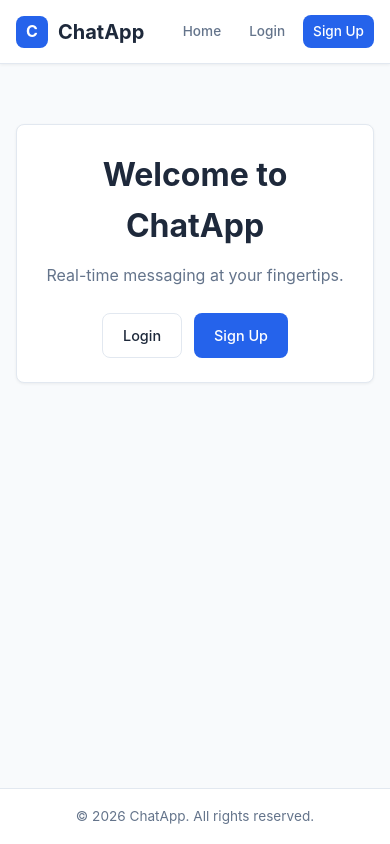
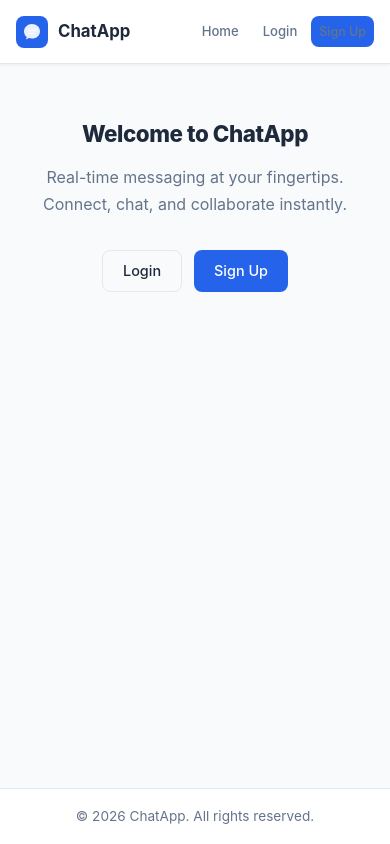
Before and after one commit to Musthak2004/Real-time-Chat-Application, a Django app: page / in a window 390 px wide. Run offline with Django 5.2, Linux system fonts and the light colour scheme.

Commit message:
Improve UI/UX: animations, responsive CSS, hero section, SVG logo, clean templates

```diff
--- a/static/css/style.css
+++ b/static/css/style.css
@@ -8,8 +8,10 @@
   --text-muted: #64748b;
   --border: #e2e8f0;
   --radius: 8px;
+  --radius-lg: 12px;
   --shadow: 0 1px 3px rgba(0, 0, 0, 0.06);
-  --shadow-lg: 0 4px 12px rgba(0, 0, 0, 0.08);
+  --shadow-md: 0 4px 6px rgba(0, 0, 0, 0.05);
+  --shadow-lg: 0 10px 25px rgba(0, 0, 0, 0.08);
   --header-height: 64px;
   --footer-height: 56px;
 }
@@ -23,6 +25,7 @@
 html {
   font-size: 16px;
   -webkit-font-smoothing: antialiased;
+  -moz-osx-font-smoothing: grayscale;
 }
 
 body {
@@ -52,7 +62,9 @@ a:hover {
   top: 0;
   z-index: 50;
   height: var(--header-height);
-  background: var(--surface);
+  background: rgba(255, 255, 255, 0.97);
+  -webkit-backdrop-filter: blur(8px);
+  backdrop-filter: blur(8px);
   border-bottom: 1px solid var(--border);
   box-shadow: var(--shadow);
 }
@@ -79,48 +91,56 @@ a:hover {
 .logo-icon {
   width: 32px;
   height: 32px;
-  background: var(--primary);
-  border-radius: var(--radius);
-  display: flex;
-  align-items: center;
-  justify-content: center;
-  color: #fff;
-  font-size: 1rem;
-  font-weight: 700;
+  color: var(--primary);
+  flex-shrink: 0;
 }
 
 .main-nav {
   display: flex;
   align-items: center;
-  gap: 8px;
+  gap: 4px;
 }
 
-.main-nav a {
+.main-nav a,
+.main-nav .nav-link {
   padding: 8px 16px;
   border-radius: var(--radius);
   font-size: 0.9rem;
   font-weight: 500;
   color: var(--text-muted);
+  text-decoration: none;
   transition: background 0.2s, color 0.2s;
 }
 
-.main-nav a:hover {
+.main-nav a:hover,
+.main-nav .nav-link:hover {
   background: var(--primary-light);
   color: var(--primary);
 }
 
-.main-nav .nav-btn {
+.nav-btn {
   background: var(--primary);
   color: #fff;
+  border: none;
+  padding: 8px 16px;
+  border-radius: var(--radius);
+  font-size: 0.9rem;
+  font-weight: 500;
+  cursor: pointer;
+  text-decoration: none;
+  transition: background 0.2s, transform 0.15s;
 }
 
-.main-nav .nav-btn:hover {
+.nav-btn:hover {
   background: var(--primary-hover);
   color: #fff;
 }
 
+.nav-btn:active {
+  transform: scale(0.97);
+}
+
 .user-dropdown {
-  position: relative;
   display: flex;
   align-items: center;
   gap: 8px;
@@ -235,14 +279,47 @@ a:hover {
 .card {
   background: var(--surface);
   border: 1px solid var(--border);
-  border-radius: var(--radius);
-  padding: 24px;
+  border-radius: var(--radius-lg);
+  padding: 32px;
   box-shadow: var(--shadow);
+  transition: box-shadow 0.3s, transform 0.3s;
 }
+
+.card:hover {
+  box-shadow: var(--shadow-md);
+}
+
+.card-sm {
+  max-width: 400px;
+  margin: 0 auto;
+}
+
+.card-md {
+  max-width: 480px;
+  margin: 0 auto;
+}
+
+.card-lg {
+  max-width: 640px;
+  margin: 0 auto;
+}
+
+.card-centered {
+  text-align: center;
+}
+
+.card-title {
+  margin-bottom: 24px;
+  font-size: 1.5rem;
+  font-weight: 700;
+}
+
+/* ─── Buttons ──────────────────────────────────────────── */
 
 .btn {
   display: inline-flex;
   align-items: center;
+  justify-content: center;
   gap: 6px;
   padding: 10px 20px;
   border-radius: var(--radius);
@@ -250,8 +327,13 @@ a:hover {
   font-weight: 500;
   border: none;
   cursor: pointer;
-  transition: background 0.2s, box-shadow 0.2s;
+  transition: background 0.2s, box-shadow 0.2s, transform 0.15s;
   text-decoration: none;
+  line-height: 1.4;
+}
+
+.btn:active {
+  transform: scale(0.97);
 }
 
 .btn-primary {
@@ -310,13 +405,88 @@ a:hover {
   box-shadow: 0 0 0 3px var(--primary-light);
 }
 
+.form-group input::placeholder,
+.form-group textarea::placeholder {
+  color: var(--text-muted);
+  opacity: 0.6;
+}
+
 .form-errors {
   color: #dc2626;
   font-size: 0.8rem;
   margin-top: 4px;
 }
 
+.form-footer {
+  margin-top: 20px;
+  text-align: center;
+  font-size: 0.9rem;
+  color: var(--text-muted);
+}
+
+.form-footer a {
+  font-weight: 500;
+}
+
+.help-text {
+  font-size: 0.8rem;
+  color: var(--text-muted);
+  margin-top: 4px;
+}
+
+/* ─── Hero Section ─────────────────────────────────────── */
+
+.hero {
+  text-align: center;
+  padding: 48px 24px;
+  max-width: 640px;
+  margin: 0 auto;
+}
+
+.hero h1 {
+  font-size: 2rem;
+  font-weight: 800;
+  margin-bottom: 12px;
+  letter-spacing: -0.02em;
+}
+
+.hero p {
+  font-size: 1.1rem;
+  color: var(--text-muted);
+  margin-bottom: 32px;
+  line-height: 1.7;
+}
+
+.hero-actions {
+  display: flex;
+  gap: 12px;
+  justify-content: center;
+  flex-wrap: wrap;
+}
+
+/* ─── Section title (for future pages) ─────────────────── */
+
+.section-title {
+  font-size: 1.25rem;
+  font-weight: 700;
+  margin-bottom: 16px;
+}
+
 /* ─── Responsive ───────────────────────────────────────── */
+
+@media (max-width: 768px) {
+  .hero h1 {
+    font-size: 1.6rem;
+  }
+
+  .hero p {
+    font-size: 1rem;
+  }
+
+  .hero {
+    padding: 32px 16px;
+  }
+}
 
 @media (max-width: 640px) {
   .header-inner {
@@ -327,12 +497,47 @@ a:hover {
     padding: 20px 16px;
   }
 
-  .main-nav a {
+  .main-nav a,
+  .main-nav .nav-link,
+  .nav-btn {
     padding: 6px 10px;
-    font-size: 0.85rem;
+    font-size: 0.82rem;
   }
 
   .user-dropdown .username {
     display: none;
   }
+
+  .card {
+    padding: 24px 20px;
+  }
+
+  .card-title {
+    font-size: 1.25rem;
+  }
+
+  .btn-group {
+    flex-direction: column;
+    align-items: stretch;
+  }
+
+  .hero h1 {
+    font-size: 1.4rem;
+  }
 }
+
+@media (max-width: 400px) {
+  .nav-btn {
+    padding: 6px 8px;
+    font-size: 0.78rem;
+  }
+
+  .main-nav a {
+    padding: 6px 8px;
+    font-size: 0.78rem;
+  }
+
+  .logo {
+    font-size: 1.05rem;
+  }
+}
--- a/templates/base.html
+++ b/templates/base.html
@@ -9,16 +9,19 @@
   {% block extra_css %}{% endblock %}
 </head>
 <body>
-
   <header class="site-header">
     <div class="header-inner">
       <a href="{% url 'home' %}" class="logo">
-        <span class="logo-icon">C</span>
+        <svg class="logo-icon" viewBox="0 0 32 32" fill="none" xmlns="http://www.w3.org/2000/svg">
+          <rect width="32" height="32" rx="8" fill="currentColor"/>
+          <path d="M16 8c-4.4 0-8 3.3-8 7.4 0 2.2 1 4.2 2.7 5.6l-.7 2.6 2.9-1.5c1 .3 2 .5 3.1.5 4.4 0 8-3.3 8-7.4S20.4 8 16 8z" fill="#fff" opacity="0.9"/>
+          <path d="M12.5 14.5h7M12.5 17.5h5" stroke="#fff" stroke-width="1.5" stroke-linecap="round"/>
+        </svg>
         ChatApp
       </a>
 
       <nav class="main-nav">
-        <a href="{% url 'home' %}">Home</a>
+        <a href="{% url 'home' %}" class="nav-link">Home</a>
 
         {% if user.is_authenticated %}
           <a href="{% url 'accounts:profile' %}" class="user-dropdown">
@@ -33,10 +36,10 @@
           </a>
           <form action="{% url 'logout' %}" method="post" style="display:inline;">
             {% csrf_token %}
-            <button type="submit" class="nav-btn" style="border:none;cursor:pointer;">Logout</button>
+            <button type="submit" class="nav-btn">Logout</button>
           </form>
         {% else %}
-          <a href="{% url 'login' %}">Login</a>
+          <a href="{% url 'login' %}" class="nav-link">Login</a>
           <a href="{% url 'accounts:signup' %}" class="nav-btn">Sign Up</a>
         {% endif %}
       </nav>
@@ -59,5 +62,6 @@
     &copy; {% now "Y" %} ChatApp. All rights reserved.
   </footer>
 
+  {% block extra_js %}{% endblock %}
 </body>
 </html>
--- a/templates/home.html
+++ b/templates/home.html
@@ -3,16 +3,16 @@
 {% block title %}Home - Real-time Chat{% endblock %}
 
 {% block content %}
-<div class="card" style="text-align: center; max-width: 640px; margin: 40px auto;">
-  <h1 style="margin-bottom: 12px;">Welcome to ChatApp</h1>
-  <p style="color: var(--text-muted); margin-bottom: 24px;">
-    Real-time messaging at your fingertips.
-  </p>
+<div class="hero">
+  <h1>Welcome to ChatApp</h1>
+  <p>Real-time messaging at your fingertips. Connect, chat, and collaborate instantly.</p>
 
   {% if user.is_authenticated %}
-    <a href="{% url 'accounts:profile' %}" class="btn btn-outline">Edit Profile</a>
+    <div class="hero-actions">
+      <a href="{% url 'accounts:profile' %}" class="btn btn-outline">Edit Profile</a>
+    </div>
   {% else %}
-    <div style="display: flex; gap: 12px; justify-content: center;">
+    <div class="hero-actions">
       <a href="{% url 'login' %}" class="btn btn-outline">Login</a>
       <a href="{% url 'accounts:signup' %}" class="btn btn-primary">Sign Up</a>
     </div>
```
Also changed, not shown: other parts of static/css/style.css (+45 -1 lines), accounts/templates/accounts/profile_update.html (+6 -3 lines), templates/registration/login.html (+5 -5 lines), templates/registration/signup.html (+7 -4 lines).
